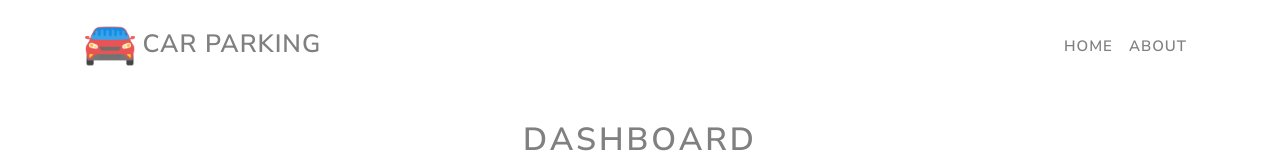
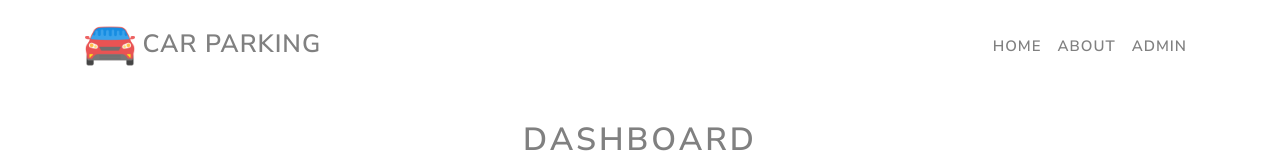
Before and after one commit to Waqas-Akram/Car-Parking-System, a React (Create React App) app in the folder frontend/: page / in a window 1280 px wide. Shown: the top 160 px of the page. Built offline with nearby package versions, Linux system fonts and the light colour scheme.

Commit message:
Admin Link added

```diff
--- a/frontend/src/components/layout/NavHeader.jsx
+++ b/frontend/src/components/layout/NavHeader.jsx
@@ -56,6 +56,9 @@ const NavHeader = () => {
               <Link to="/about" className="link" style={{ color: "gray" }}>
                 About
               </Link>
+              <Link to="/admin" className="link" style={{ color: "gray" }}>
+                Admin
+              </Link>
             </Nav>
           </Navbar.Collapse>
         </Container>
```
